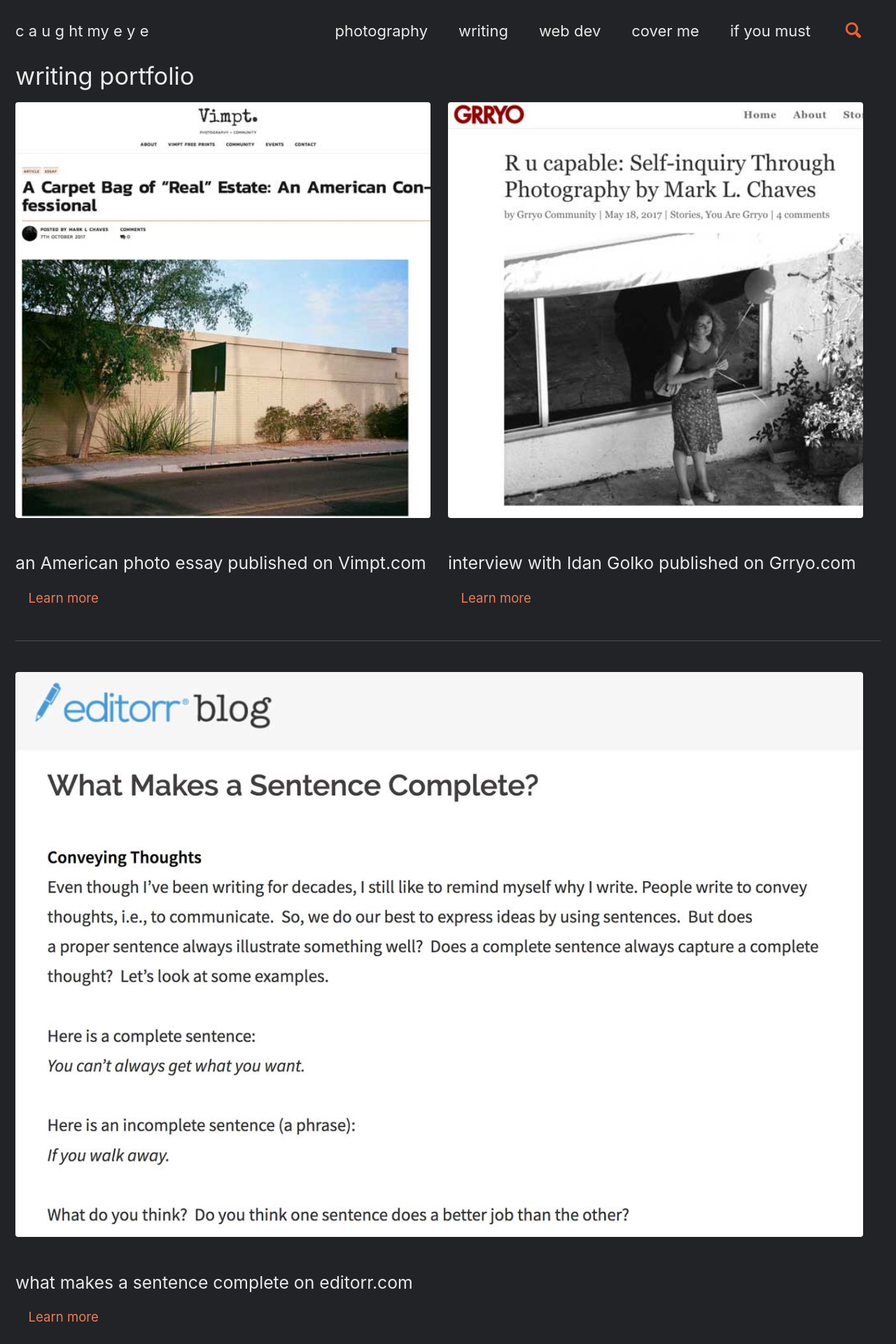
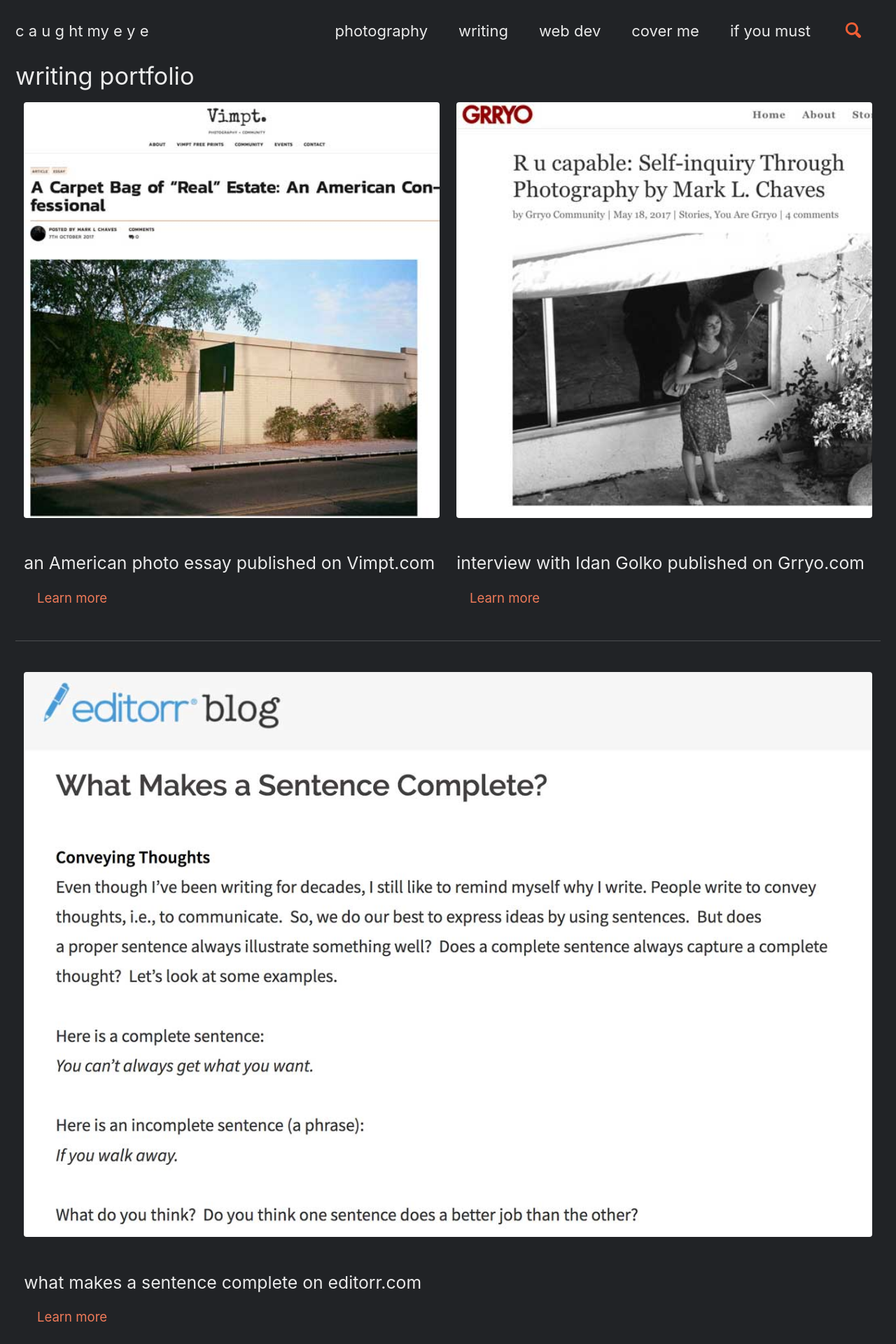
Before and after one commit to marklchaves/caughtmyeye, a Jekyll site: the page built from _pages/writing.md, in a window 1280 px wide. Shown: the top 1920 px of the page at 70% size. Built offline with Jekyll 4.4.1, drawn with Linux system fonts in a browser that asks for light colours; cached includes are drawn as plain includes; nearby versions of some CDN libraries.

Commit message:
Feature row flex fix for Chrome

```diff
--- a/_sass/minimal-mistakes/_archive.scss
+++ b/_sass/minimal-mistakes/_archive.scss
@@ -259,7 +259,8 @@
 @media screen and (min-width: 667px) {
   .feature__wrapper {
     display: flex; /* Mobile First ~mlc */
-    column-gap: 2%;
+    /* column-gap: 2%; Does not work for Chrome! */
+    justify-content: center;
   }
 }
 
@@ -397,8 +398,8 @@
   &--center {
     position: relative;
     float: left;
-    margin-left: 0;
-    margin-right: 0;
+    margin-left: 1%; /* ~mlc */
+    margin-right: 1%;
     width: 100%;
     clear: both;
     font-size: 1.125em;
```
